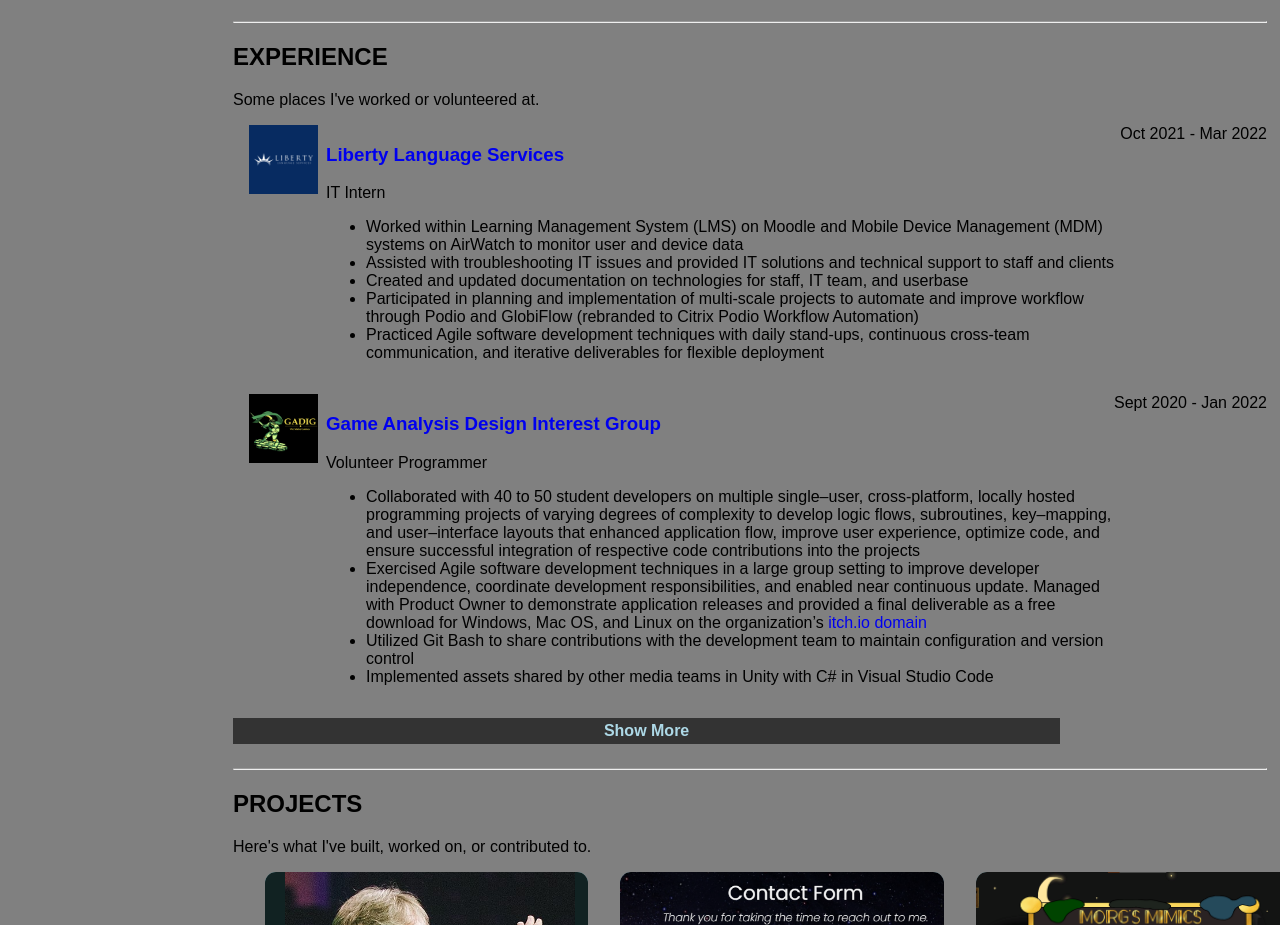
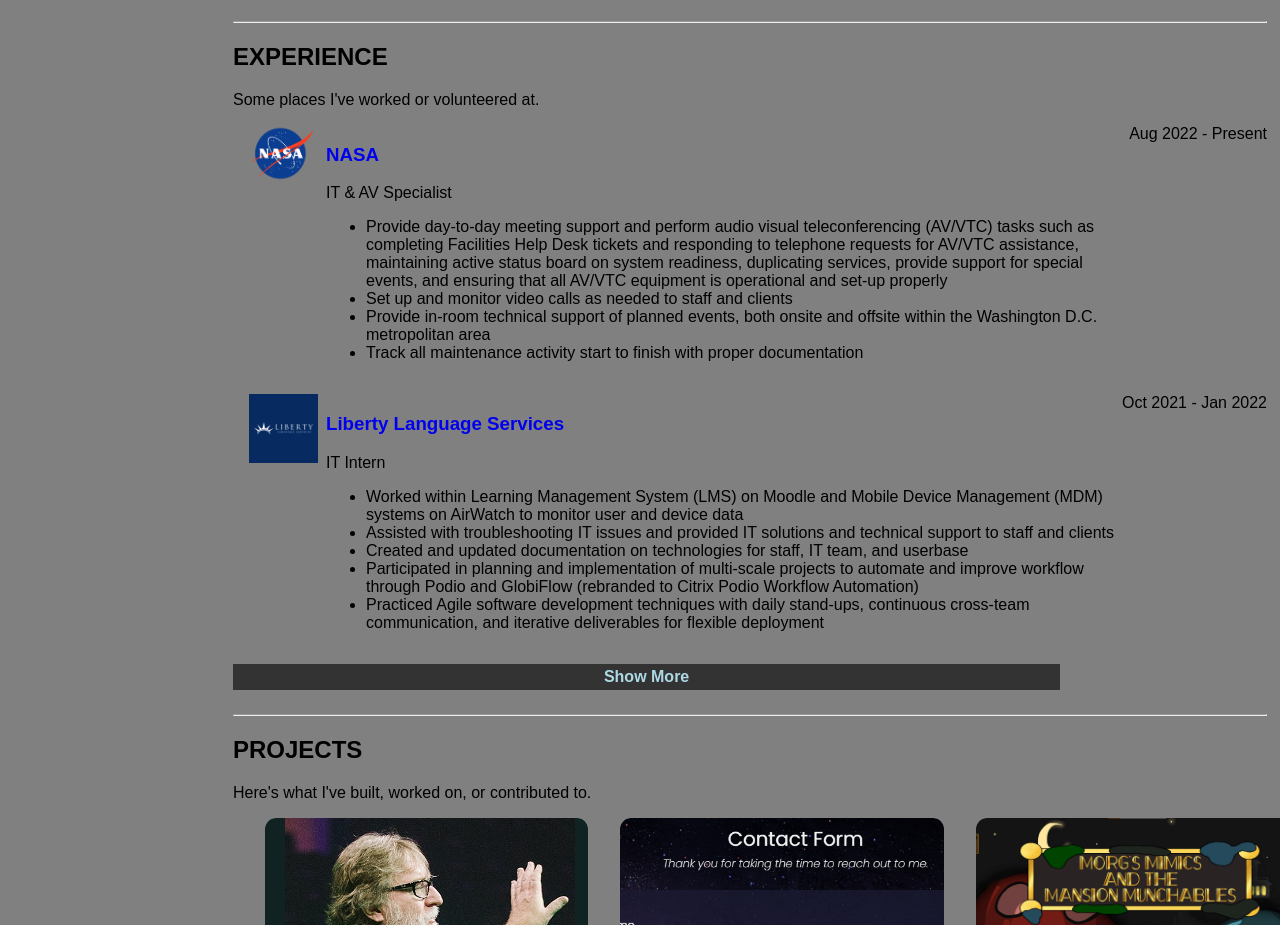
Before and after one commit to anguyense/anguyense.github.io, a plain HTML site: page index.html in a window 1280 px wide. Shown: the part 1051-1976 px from the top of the page. Drawn offline with Linux system fonts and the light colour scheme.

Commit message:
New experience
Added new work experience
Added NASA icon

```diff
--- a/index.html
+++ b/index.html
@@ -201,6 +201,26 @@
                 <p>Some places I've worked or volunteered at.</p>
                 <div class="flex-block">
                     <div class="icon-column">
+                        <img class="icon-image" src="images/NASA.png" alt="NASA icon">
+                    </div>
+                    <div class="text-column">
+                        <h3><a href="https://nasa.gov/" target="_blank">NASA</a></h3>
+                        <div class="subheading">IT & AV Specialist</div>
+                        <p>
+                            <ul>
+                                <li>Provide day-to-day meeting support and perform audio visual teleconferencing (AV/VTC) tasks such as completing Facilities Help Desk tickets and responding to telephone requests for AV/VTC assistance, maintaining active status board on system readiness, duplicating services, provide support for special events, and ensuring that all AV/VTC equipment is operational and set-up properly</li>
+                                <li>Set up and monitor video calls as needed to staff and clients</li>
+                                <li>Provide in-room technical support of planned events, both onsite and offsite within the Washington D.C. metropolitan area</li>
+                                <li>Track all maintenance activity start to finish with proper documentation</li>
+                            </ul>
+                        </p>
+                    </div>
+                    <div class="date-column text-right">
+                        Aug 2022 - Present
+                    </div>
+                </div>
+                <div class="flex-block">
+                    <div class="icon-column">
                         <img class="icon-image" src="images/LLS.png" alt="Liberty Language Services icon">
                     </div>
                     <div class="text-column">
@@ -217,9 +237,13 @@
                         </p>
                     </div>
                     <div class="date-column text-right">
-                        Oct 2021 - Mar 2022
+                        Oct 2021 - Jan 2022
                     </div>
                 </div>
+                <button onclick="toggleWork()" class="my-btn" id="show-work">
+                    Show More
+                </button>
+                <div id="hidden-work">
                     <div class="flex-block" id="gadig">
                         <div class="icon-column">
                             <img class="icon-image" src="images/GADIG.png" alt="GADIG icon">
@@ -240,10 +264,6 @@
                             Sept 2020 - Jan 2022
                         </div>
                     </div>
-                <button onclick="toggleWork()" class="my-btn" id="show-work">
-                    Show More
-                </button>
-                <div id="hidden-work">
                     <div class="flex-block">
                         <div class="icon-column">
                             <img class="icon-image" src="images/SpiderSmart.png" alt="SpiderSmart Learning icon">
```
Also changed, not shown: images/NASA.png (added). Lines whose indentation alone changed are shown as unchanged.
